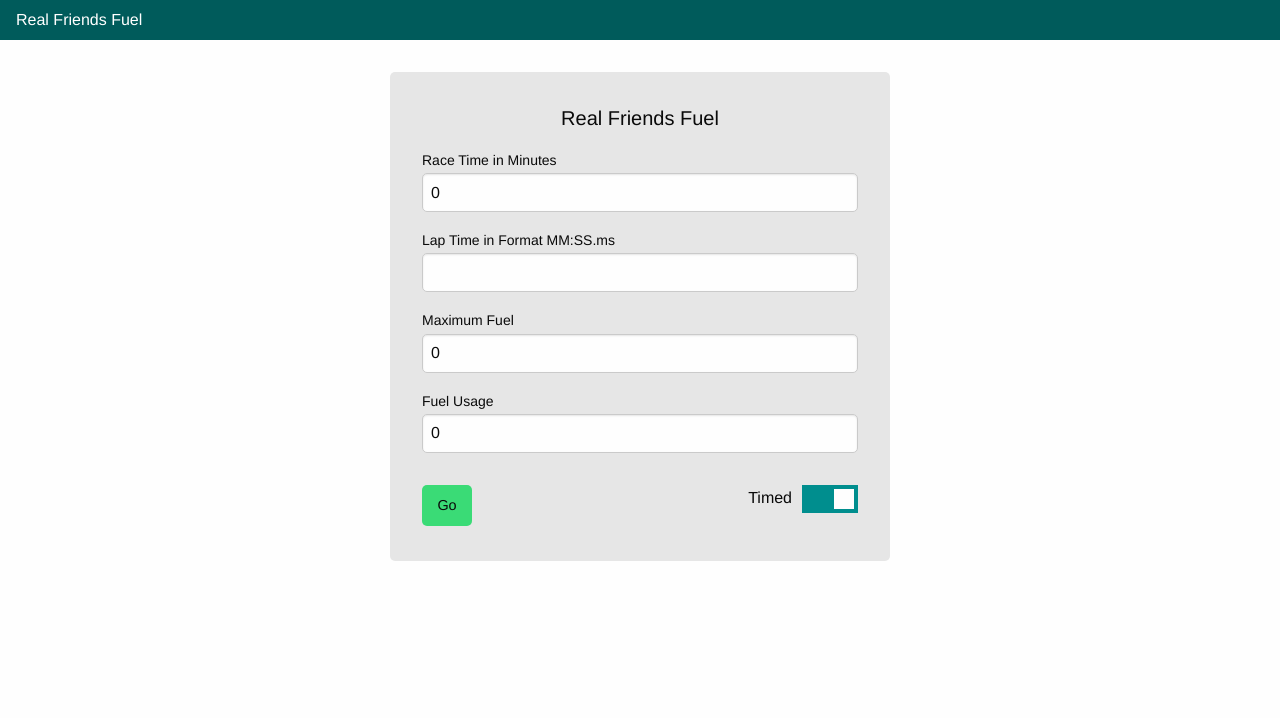
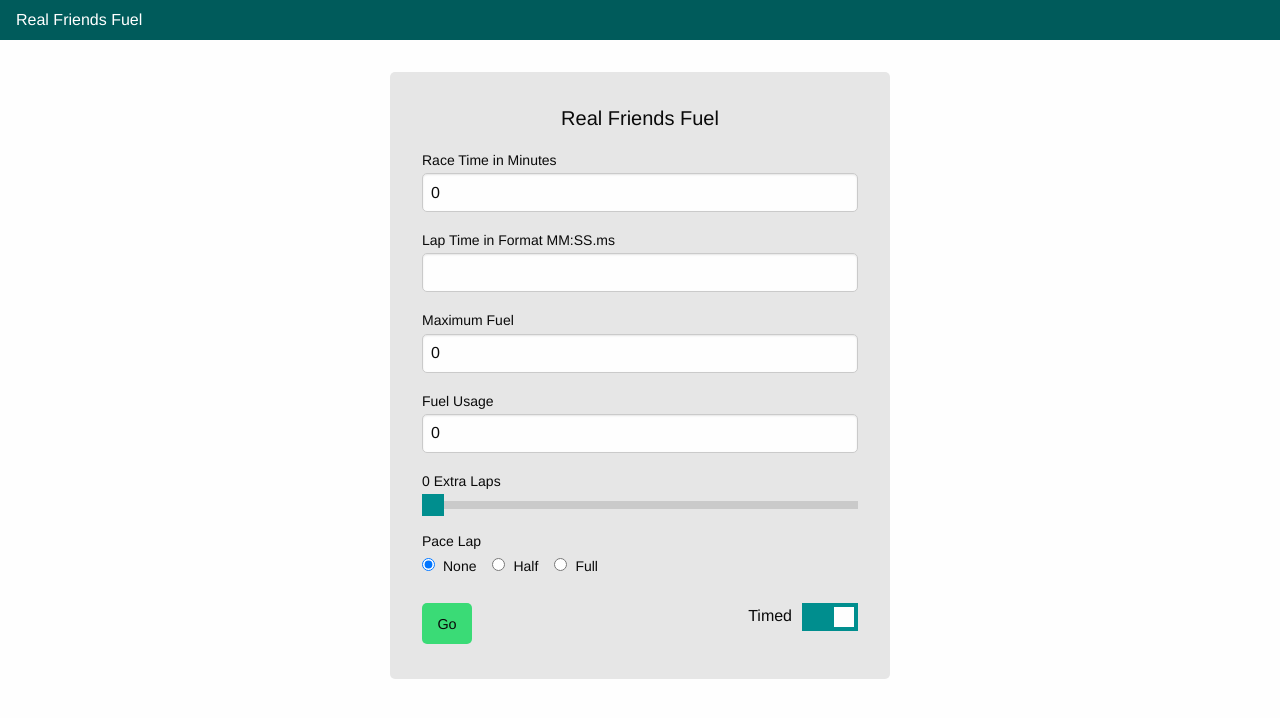
Before and after one commit to redstoneruin/RealFriendsFuel, a React (Create React App) app: page /calculator in a window 1280 px wide. Shown: the top 718 px of the page. Built offline with nearby package versions, Linux system fonts and the light colour scheme.

Commit message:
Adding extra lap slider and pace lap options

```diff
--- a/_settings.scss
+++ b/_settings.scss
@@ -771,8 +771,8 @@ $reveal-overlay-background: rgba($black, 0.45);
 $slider-width-vertical: 0.5rem;
 $slider-transition: all 0.2s ease-in-out;
 $slider-height: 0.5rem;
-$slider-background: $light-gray;
-$slider-fill-background: $medium-gray;
+$slider-background: $medium-gray;
+$slider-fill-background: $dark-gray;
 $slider-handle-height: 1.4rem;
 $slider-handle-width: 1.4rem;
 $slider-handle-background: $primary-color;
--- a/src/App.scss
+++ b/src/App.scss
@@ -3,6 +3,8 @@
 $topbar-background: $secondary-color;
 
 @import 'node_modules/foundation-sites/assets/foundation';
+
+@include foundation-range-input;
 
 
 .content-center {
--- a/src/components/calculator/Calculator.scss
+++ b/src/components/calculator/Calculator.scss
@@ -39,7 +39,7 @@
 .button-bar {
 	display:flex;
 	flex:1;
-	margin-top:2em;
+	margin-top:1em;
 }
 
 
@@ -62,3 +62,7 @@
 .timed-label {
 	margin-right:10px;
 }
+
+.extra-lap-slider {
+	background-color:$light-gray;
+}
--- a/src/components/calculator/CalculatorPage.js
+++ b/src/components/calculator/CalculatorPage.js
@@ -26,6 +26,8 @@ class CalculatorPage extends Component {
 			numStops:0,
 			lastStopFuel:0,
 			fuelUsage:0,
+			extraLaps:"0",
+			paceLap:0
 		};
 	}
 
@@ -88,8 +90,9 @@ class CalculatorPage extends Component {
 			raceTime = (raceLaps * this.state.lapTime) / 60;
 		}
 
+
 		const lapsPerTank = this.state.maxFuel / this.state.fuelUsage;
-		const totalFuel = this.state.fuelUsage * (raceLaps); // TODO: Add parameters
+		const totalFuel = this.state.fuelUsage * (raceLaps + parseFloat(this.state.extraLaps) + 0.25*this.state.paceLap);
 		const numStops = Math.ceil((totalFuel - this.state.maxFuel) / this.state.maxFuel);
 		const lastStopFuel = numStops ?
 			totalFuel - numStops * this.state.maxFuel :
@@ -122,6 +125,7 @@ class CalculatorPage extends Component {
 	/* Begin setters */
 
 	inputHandler = (e) => this.setState({[e.target.id]:e.target.value});
+	paceHandler = (e) => this.setState({[e.target.name]:e.target.value});
 	setTimed = (timed) => this.setState({timed});
 
 	/* End setters */
@@ -180,6 +184,22 @@ class CalculatorPage extends Component {
 					</label>
 					{ this.state.fuelUsageValid ? null : fuelUsageInval }
 
+
+					<label>{this.state.extraLaps} Extra Lap{this.state.extraLaps === "1" ? "" : "s"}
+						<input id="extraLaps" className="extra-lap-slider" type="range" min="0" max="10" step="0.1"
+							value={this.state.extraLaps} onChange={this.inputHandler} />
+					</label>
+
+					<fieldset style={{"marginTop":20,"marginBottom":0}}>
+						<label>Pace Lap</label>
+						<input type="radio" name="paceLap" value={0} onChange={this.paceHandler} id="noPace"
+							defaultChecked="checked" required /><label htmlFor="noPace">None</label>
+						<input type="radio" name="paceLap" value={1} onChange={this.paceHandler} id="halfPace" />
+							<label htmlFor="halfPace">Half</label>
+						<input type="radio" name="paceLap" value={2} onChange={this.paceHandler} id="fullPace" />
+							<label htmlFor="fullPace">Full</label>
+					</fieldset>
+
 					<input type="submit" onSubmit={this.handleSubmit} style={{"display":"none"}} />
 
 					<div className="button-bar">
@@ -192,10 +212,10 @@ class CalculatorPage extends Component {
 							<p className="timed-label">Timed</p>
 
 							<div className="switch small" onClick={() => this.setTimed(!this.state.timed)}>
-								<input class="switch-input" id="exampleSwitch" type="checkbox" name="timedSwitch"
-									checked={this.state.timed}/>
-								<label class="switch-paddle" for="timedSwitch">
-									<span class="show-for-sr">Timed</span>
+								<input className="switch-input" id="exampleSwitch" type="checkbox" name="timedSwitch"
+									checked={this.state.timed} readOnly/>
+								<label className="switch-paddle" htmlFor="timedSwitch">
+									<span className="show-for-sr">Timed</span>
 								</label>
 							</div>
 						</div>
```
